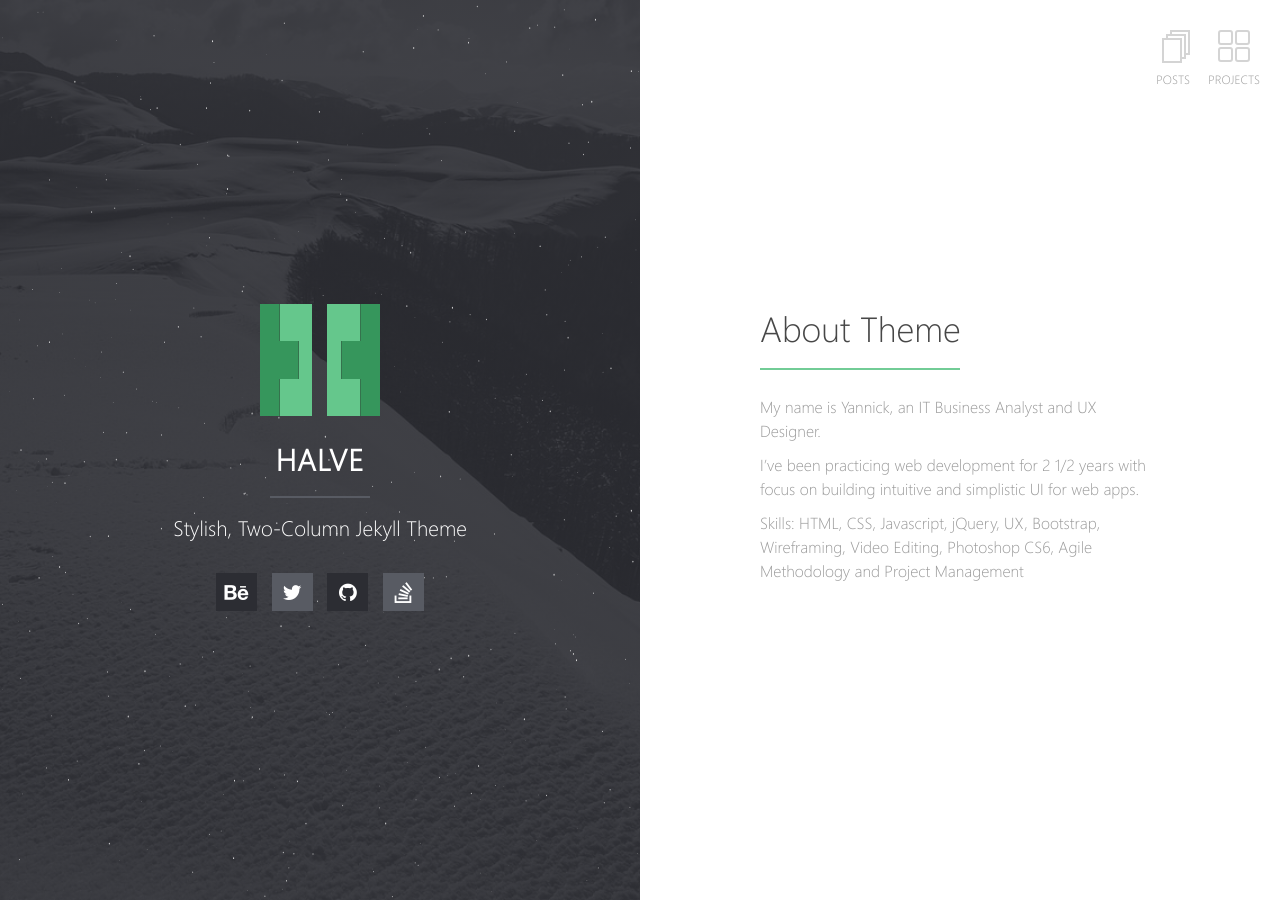
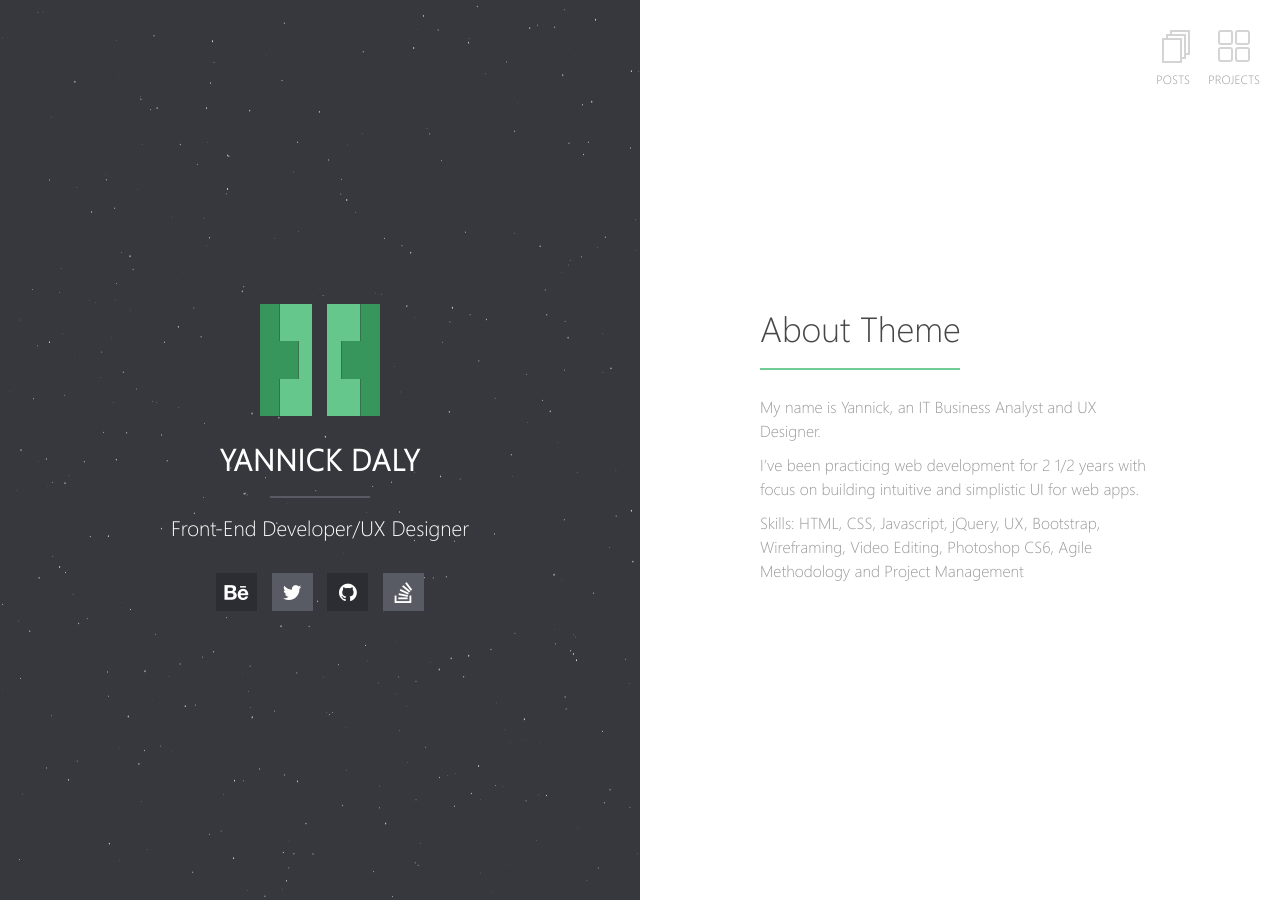
Before and after one commit to YannickDaly/yannickdaly.github.io, a Jekyll site: the page built from index.md, in a window 1280 px wide. Built offline with Jekyll 4.4.1, drawn with Linux system fonts in a browser that asks for light colours; our own code applies the rules of GitHub Pages for plain Markdown files.

Commit message:
Changes to Home Page
Added Name etc

```diff
--- a/_config.yml
+++ b/_config.yml
@@ -1,13 +1,13 @@
 # Site
-title: Halve
-description: Stylish, Two-Column Jekyll Theme
+title: Yannick Daly
+description: Front-End Developer/UX Designer
 url: https://taylantatli.github.io/Halve
 logo: halve.png                                       # Site logo
 locale: en_US
 
 # Left Block Images
 background:
-  homepage: images/home.png                           # this image will be shown on homepage's left block
+  homepage: images/home.jpg                           # this image will be shown on homepage's left block
   post-list: images/unsplash-image-10.jpg             # this image will be shown on post list page
   default-post: images/unsplash-gallery-image-3.jpg   # this image will be shown when post's front matter doesn't specify any image
 
```
Also changed, not shown: 1 other file.
